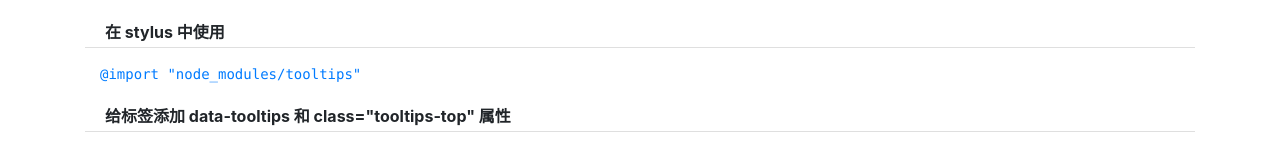
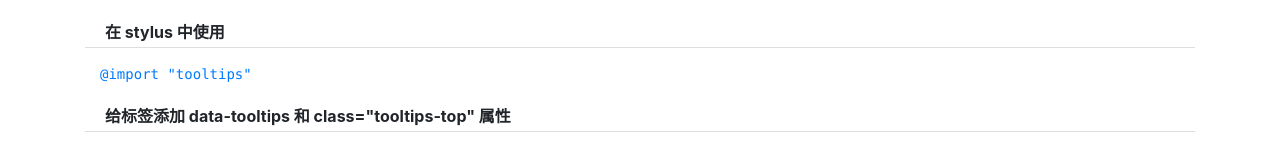
Before and after one commit to xurui3762791/tooltips, a website: page index.html in a window 1280 px wide. Shown: the part 1847-1997 px from the top of the page. Drawn offline with nearby package versions, Linux system fonts and the light colour scheme.

Commit message:
更改使用方法

```diff
--- a/index.html
+++ b/index.html
@@ -129,7 +129,7 @@ body{overflow-x:hidden;}
         </div>
         <p class="titie">在 stylus 中使用</p>
         <div class="col-md-12">
-        <pre><code class="text-primary">@import &quot;node_modules/tooltips&quot;</code></pre>
+        <pre><code class="text-primary">@import &quot;tooltips&quot;</code></pre>
 
         </div>
         <p class="titie">给标签添加 data-tooltips 和 class="tooltips-top" 属性</p>
```
